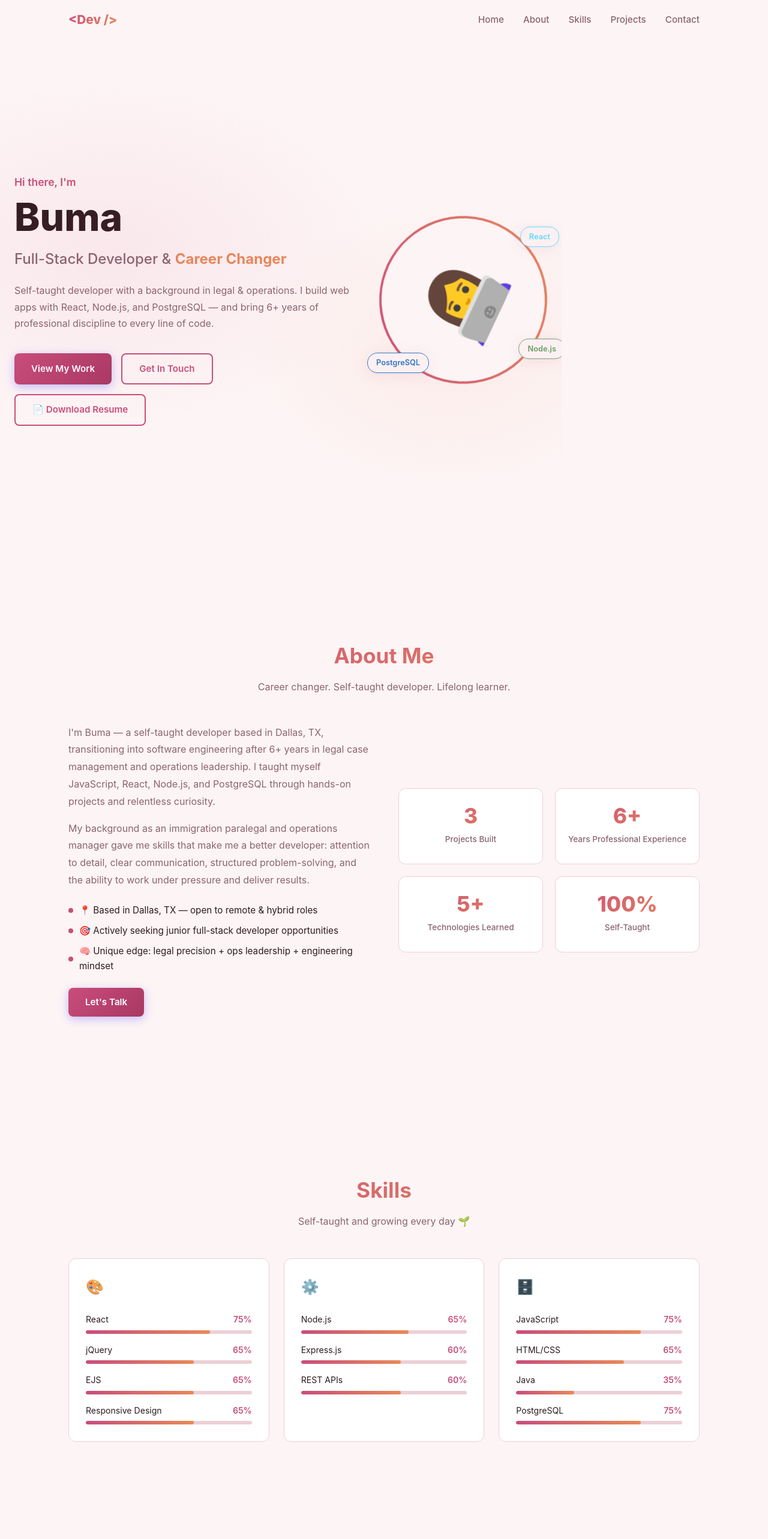
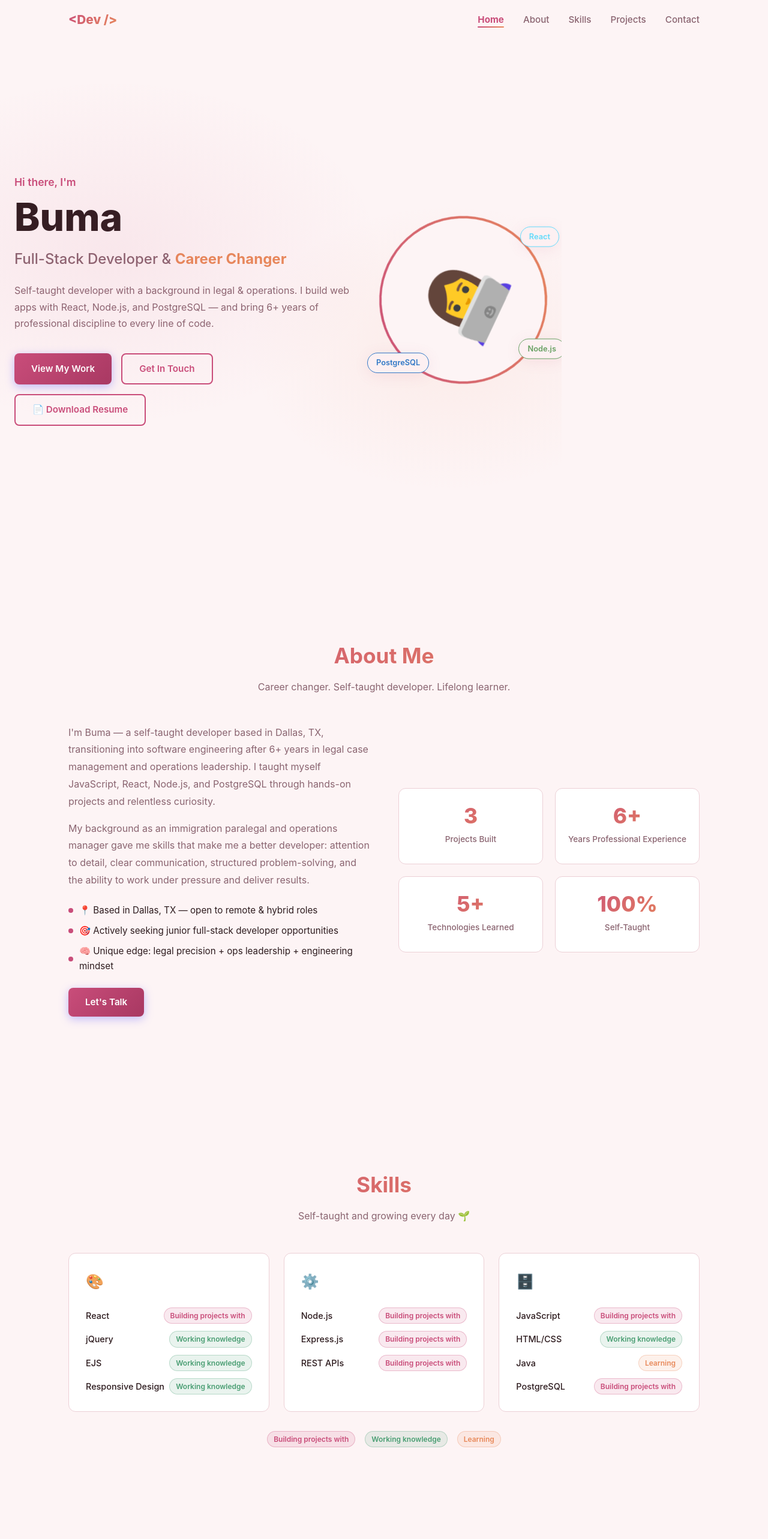
Before and after one commit to gbumerdene/portfolio-todo, a React (Vite) app: page / in a window 1280 px wide. Shown: the top 2566 px of the page at 60% size. Built offline with nearby package versions, Linux system fonts and the light colour scheme.

Commit message:
fix contact form, improve skills and navbar

```diff
--- a/src/components/Contact.css
+++ b/src/components/Contact.css
@@ -31,6 +31,16 @@
   font-size: 0.9rem;
 }
 
+.contact-item p a {
+  color: var(--text-muted);
+  text-decoration: none;
+  transition: color 0.2s;
+}
+.contact-item p a:hover {
+  color: var(--primary);
+  text-decoration: underline;
+}
+
 .contact-form {
   background: var(--bg-card);
   border: 1px solid var(--border);
@@ -47,6 +57,16 @@
   border-radius: 8px;
   padding: 12px 16px;
   color: var(--accent);
+  font-size: 0.9rem;
+  text-align: center;
+}
+
+.error-msg {
+  background: rgba(201, 77, 122, 0.1);
+  border: 1px solid rgba(201, 77, 122, 0.3);
+  border-radius: 8px;
+  padding: 12px 16px;
+  color: var(--primary);
   font-size: 0.9rem;
   text-align: center;
 }
--- a/src/components/Contact.jsx
+++ b/src/components/Contact.jsx
@@ -1,17 +1,32 @@
 import { useState } from 'react'
 import './Contact.css'
 
+const FORMSPREE_ID = 'mlgkvqjr' // Formspree form ID
+
 export default function Contact() {
   const [form, setForm] = useState({ name: '', email: '', message: '' })
-  const [sent, setSent] = useState(false)
+  const [status, setStatus] = useState('idle') // idle | sending | success | error
 
   const handleChange = e => setForm(f => ({ ...f, [e.target.name]: e.target.value }))
 
-  const handleSubmit = e => {
+  const handleSubmit = async (e) => {
     e.preventDefault()
-    setSent(true)
-    setForm({ name: '', email: '', message: '' })
-    setTimeout(() => setSent(false), 4000)
+    setStatus('sending')
+    try {
+      const res = await fetch(`https://formspree.io/f/${FORMSPREE_ID}`, {
+        method: 'POST',
+        headers: { 'Content-Type': 'application/json', 'Accept': 'application/json' },
+        body: JSON.stringify(form),
+      })
+      if (res.ok) {
+        setStatus('success')
+        setForm({ name: '', email: '', message: '' })
+      } else {
+        setStatus('error')
+      }
+    } catch {
+      setStatus('error')
+    }
   }
 
   return (
@@ -24,21 +39,31 @@ export default function Contact() {
             <span className="contact-icon">📧</span>
             <div>
               <strong>Email</strong>
-              <p>bumerdene.g@gmail.com</p>
+              <p>
+                <a href="mailto:bumerdene.g@gmail.com">bumerdene.g@gmail.com</a>
+              </p>
             </div>
           </div>
           <div className="contact-item">
             <span className="contact-icon">💼</span>
             <div>
               <strong>LinkedIn</strong>
-              <p>linkedin.com/in/buma-gantulga</p>
+              <p>
+                <a href="https://linkedin.com/in/buma-gantulga" target="_blank" rel="noreferrer">
+                  linkedin.com/in/buma-gantulga
+                </a>
+              </p>
             </div>
           </div>
           <div className="contact-item">
             <span className="contact-icon">🐙</span>
             <div>
               <strong>GitHub</strong>
-              <p>github.com/bumagantulga</p>
+              <p>
+                <a href="https://github.com/gbumerdene" target="_blank" rel="noreferrer">
+                  github.com/gbumerdene
+                </a>
+              </p>
             </div>
           </div>
           <div className="contact-item">
@@ -50,7 +75,12 @@ export default function Contact() {
           </div>
         </div>
         <form className="contact-form" onSubmit={handleSubmit}>
-          {sent && <div className="success-msg">✅ Message sent! I'll get back to you soon.</div>}
+          {status === 'success' && (
+            <div className="success-msg">✅ Message sent! I'll get back to you soon.</div>
+          )}
+          {status === 'error' && (
+            <div className="error-msg">❌ Something went wrong. Please try again or email me directly.</div>
+          )}
           <div className="form-group">
             <label>Name</label>
             <input
@@ -84,8 +114,13 @@ export default function Contact() {
               required
             />
           </div>
-          <button type="submit" className="btn btn-primary" style={{ width: '100%' }}>
-            Send Message 🚀
+          <button
+            type="submit"
+            className="btn btn-primary"
+            style={{ width: '100%' }}
+            disabled={status === 'sending'}
+          >
+            {status === 'sending' ? 'Sending...' : 'Send Message 🚀'}
           </button>
         </form>
       </div>
--- a/src/components/Navbar.css
+++ b/src/components/Navbar.css
@@ -48,6 +48,21 @@
   transition: color 0.2s;
 }
 .nav-links a:hover { color: var(--primary); }
+.nav-links a.active {
+  color: var(--primary);
+  font-weight: 700;
+  position: relative;
+}
+.nav-links a.active::after {
+  content: '';
+  position: absolute;
+  bottom: -4px;
+  left: 0;
+  right: 0;
+  height: 2px;
+  background: linear-gradient(90deg, var(--primary), var(--secondary));
+  border-radius: 2px;
+}
 
 .hamburger {
   display: none;
--- a/src/components/Navbar.jsx
+++ b/src/components/Navbar.jsx
@@ -12,6 +12,7 @@ const links = [
 export default function Navbar() {
   const [scrolled, setScrolled] = useState(false)
   const [menuOpen, setMenuOpen] = useState(false)
+  const [activeSection, setActiveSection] = useState('home')
 
   useEffect(() => {
     const onScroll = () => setScrolled(window.scrollY > 40)
@@ -19,19 +20,53 @@ export default function Navbar() {
     return () => window.removeEventListener('scroll', onScroll)
   }, [])
 
+  useEffect(() => {
+    const sectionIds = links.map(l => l.href.slice(1))
+    const observers = []
+
+    sectionIds.forEach(id => {
+      const el = document.getElementById(id)
+      if (!el) return
+      const observer = new IntersectionObserver(
+        ([entry]) => {
+          if (entry.isIntersecting) setActiveSection(id)
+        },
+        { rootMargin: '-40% 0px -55% 0px', threshold: 0 }
+      )
+      observer.observe(el)
+      observers.push(observer)
+    })
+
+    return () => observers.forEach(o => o.disconnect())
+  }, [])
+
   return (
     <nav className={`navbar ${scrolled ? 'scrolled' : ''}`}>
       <div className="nav-inner">
         <a href="#home" className="nav-logo">{'<Dev />'}</a>
-        <button className="hamburger" onClick={() => setMenuOpen(o => !o)} aria-label="menu">
+        <button
+          className="hamburger"
+          onClick={() => setMenuOpen(o => !o)}
+          aria-label="Toggle menu"
+          aria-expanded={menuOpen}
+        >
           <span /><span /><span />
         </button>
         <ul className={`nav-links ${menuOpen ? 'open' : ''}`}>
-          {links.map(l => (
-            <li key={l.href}>
-              <a href={l.href} onClick={() => setMenuOpen(false)}>{l.label}</a>
-            </li>
-          ))}
+          {links.map(l => {
+            const id = l.href.slice(1)
+            return (
+              <li key={l.href}>
+                <a
+                  href={l.href}
+                  className={activeSection === id ? 'active' : ''}
+                  onClick={() => setMenuOpen(false)}
+                >
+                  {l.label}
+                </a>
+              </li>
+            )
+          })}
         </ul>
       </div>
     </nav>
--- a/src/components/Skills.css
+++ b/src/components/Skills.css
@@ -31,32 +31,53 @@
   color: #fff;
 }
 
-.skill-list { display: flex; flex-direction: column; gap: 16px; }
+.skill-list { display: flex; flex-direction: column; gap: 12px; }
 
-.skill-item {}
+.skill-item {
+  display: flex;
+  align-items: center;
+  justify-content: space-between;
+  gap: 8px;
+}
 
-.skill-meta {
-  display: flex;
-  justify-content: space-between;
-  margin-bottom: 6px;
-  font-size: 0.88rem;
+.skill-name {
+  font-size: 0.9rem;
+  font-weight: 500;
   color: var(--text);
 }
 
-.skill-pct { color: var(--primary); font-weight: 600; }
-
-.skill-bar {
-  height: 6px;
-  background: var(--border);
-  border-radius: 3px;
-  overflow: hidden;
+.skill-badge {
+  font-size: 0.75rem;
+  font-weight: 600;
+  padding: 3px 10px;
+  border-radius: 20px;
+  white-space: nowrap;
 }
 
-.skill-fill {
-  height: 100%;
-  background: linear-gradient(90deg, var(--primary), var(--secondary));
-  border-radius: 3px;
-  transition: width 1s ease;
+.badge--building {
+  background: rgba(201, 77, 122, 0.12);
+  color: var(--primary);
+  border: 1px solid rgba(201, 77, 122, 0.3);
+}
+
+.badge--working {
+  background: rgba(74, 158, 115, 0.12);
+  color: var(--accent);
+  border: 1px solid rgba(74, 158, 115, 0.3);
+}
+
+.badge--learning {
+  background: rgba(232, 137, 90, 0.12);
+  color: var(--secondary);
+  border: 1px solid rgba(232, 137, 90, 0.3);
+}
+
+.skill-legend {
+  display: flex;
+  justify-content: center;
+  gap: 16px;
+  flex-wrap: wrap;
+  margin-top: 32px;
 }
 
 @media (max-width: 900px) {
--- a/src/components/Skills.jsx
+++ b/src/components/Skills.jsx
@@ -5,33 +5,39 @@ const skillGroups = [
     category: 'Frontend',
     icon: '🎨',
     skills: [
-      { name: 'React', level: 75 },
-      { name: 'jQuery', level: 65 },
-      { name: 'EJS', level: 65 },
-      { name: 'Responsive Design', level: 65 },
+      { name: 'React', label: 'Building projects with' },
+      { name: 'jQuery', label: 'Working knowledge' },
+      { name: 'EJS', label: 'Working knowledge' },
+      { name: 'Responsive Design', label: 'Working knowledge' },
     ],
   },
   {
     category: 'Backend',
     icon: '⚙️',
     skills: [
-      { name: 'Node.js', level: 65 },
-      { name: 'Express.js', level: 60 },
-      { name: 'REST APIs', level: 60 },
-
+      { name: 'Node.js', label: 'Building projects with' },
+      { name: 'Express.js', label: 'Building projects with' },
+      { name: 'REST APIs', label: 'Building projects with' },
     ],
   },
   {
     category: 'Languages & Databases',
     icon: '🗄️',
     skills: [
-      { name: 'JavaScript', level: 75 },
-      { name: 'HTML/CSS', level: 65 },
-      { name: 'Java', level: 35 },
-      { name: 'PostgreSQL', level: 75 },
+      { name: 'JavaScript', label: 'Building projects with' },
+      { name: 'HTML/CSS', label: 'Working knowledge' },
+      { name: 'Java', label: 'Learning' },
+      { name: 'PostgreSQL', label: 'Building projects with' },
     ],
   },
 ]
+
+// Maps label text to a CSS modifier class for color-coding
+const LABEL_CLASS = {
+  'Building projects with': 'badge--building',
+  'Working knowledge': 'badge--working',
+  'Learning': 'badge--learning',
+}
 
 export default function Skills() {
   return (
@@ -48,19 +54,19 @@ export default function Skills() {
             <div className="skill-list">
               {group.skills.map(s => (
                 <div key={s.name} className="skill-item">
-                  <div className="skill-meta">
-                    <span>{s.name}</span>
-                    <span className="skill-pct">{s.level}%</span>
-                  </div>
-                  <div className="skill-bar">
-                    <div className="skill-fill" style={{ width: `${s.level}%` }} />
-                  </div>
+                  <span className="skill-name">{s.name}</span>
+                  <span className={`skill-badge ${LABEL_CLASS[s.label]}`}>{s.label}</span>
                 </div>
               ))}
             </div>
           </div>
         ))}
       </div>
+      <div className="skill-legend">
+        <span className="skill-badge badge--building">Building projects with</span>
+        <span className="skill-badge badge--working">Working knowledge</span>
+        <span className="skill-badge badge--learning">Learning</span>
+      </div>
     </div>
   )
 }
--- a/src/components/TodoApp.css
+++ b/src/components/TodoApp.css
@@ -24,11 +24,13 @@
 .app-tab:hover { color: var(--text); }
 .app-tab.active {
   background: var(--bg-card2);
-  color: #fff;
-  box-shadow: 0 2px 8px rgba(0,0,0,0.2);
+  color: var(--primary);
+  box-shadow: 0 2px 8px rgba(0,0,0,0.1);
 }
-.app-tab:first-child.active { color: var(--primary); }
-.app-tab:last-child.active { color: #ff6584; }
+.app-tab:nth-child(1).active { color: var(--primary); }
+.app-tab:nth-child(2).active { color: #e8895a; }
+.app-tab:nth-child(3).active { color: #52b788; }
+.app-tab:nth-child(4).active { color: #ff6584; }
 
 .todo-label {
   text-align: center;
```
